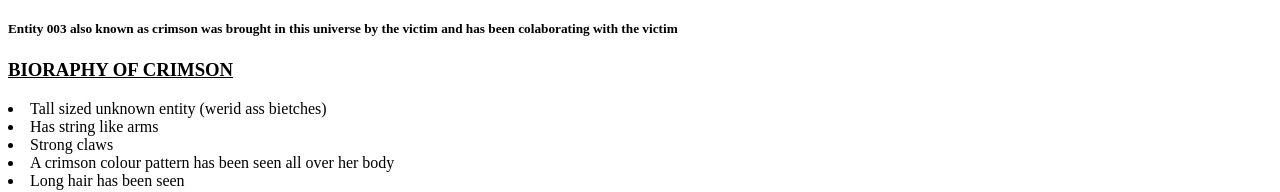
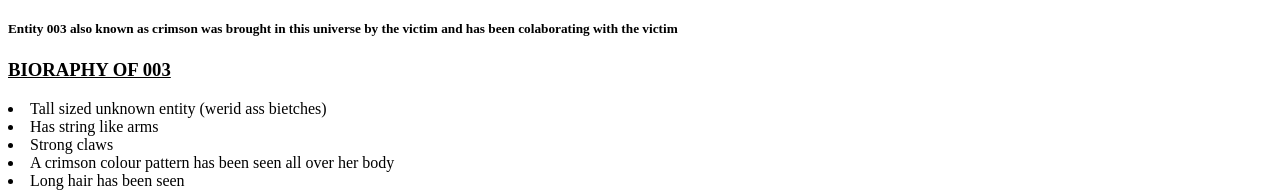
Before and after one commit to h8games87023/a.i.d.project, a plain HTML site: page index.html in a window 1280 px wide. Shown: the part 805-997 px from the top of the page. Drawn offline with Linux system fonts and the light colour scheme.

Commit message:
Update index.html

```diff
--- a/index.html
+++ b/index.html
@@ -31,7 +31,7 @@
 		<li>multiple killing in the foundation of personel and [Redacted]</li>
 		<h2><u>ENTITY 003</u></h2>
 		<h5>Entity 003 also known as crimson was brought in this universe by the victim and has been colaborating with the victim</h5>
-		<h3><u><b>BIORAPHY OF CRIMSON</b></u></h3>
+		<h3><u><b>BIORAPHY OF 003</b></u></h3>
 		<li>Tall sized unknown entity (werid ass bietches)</LI>
 		<li>Has string like arms</li>
 		<li>Strong claws</li>
```
